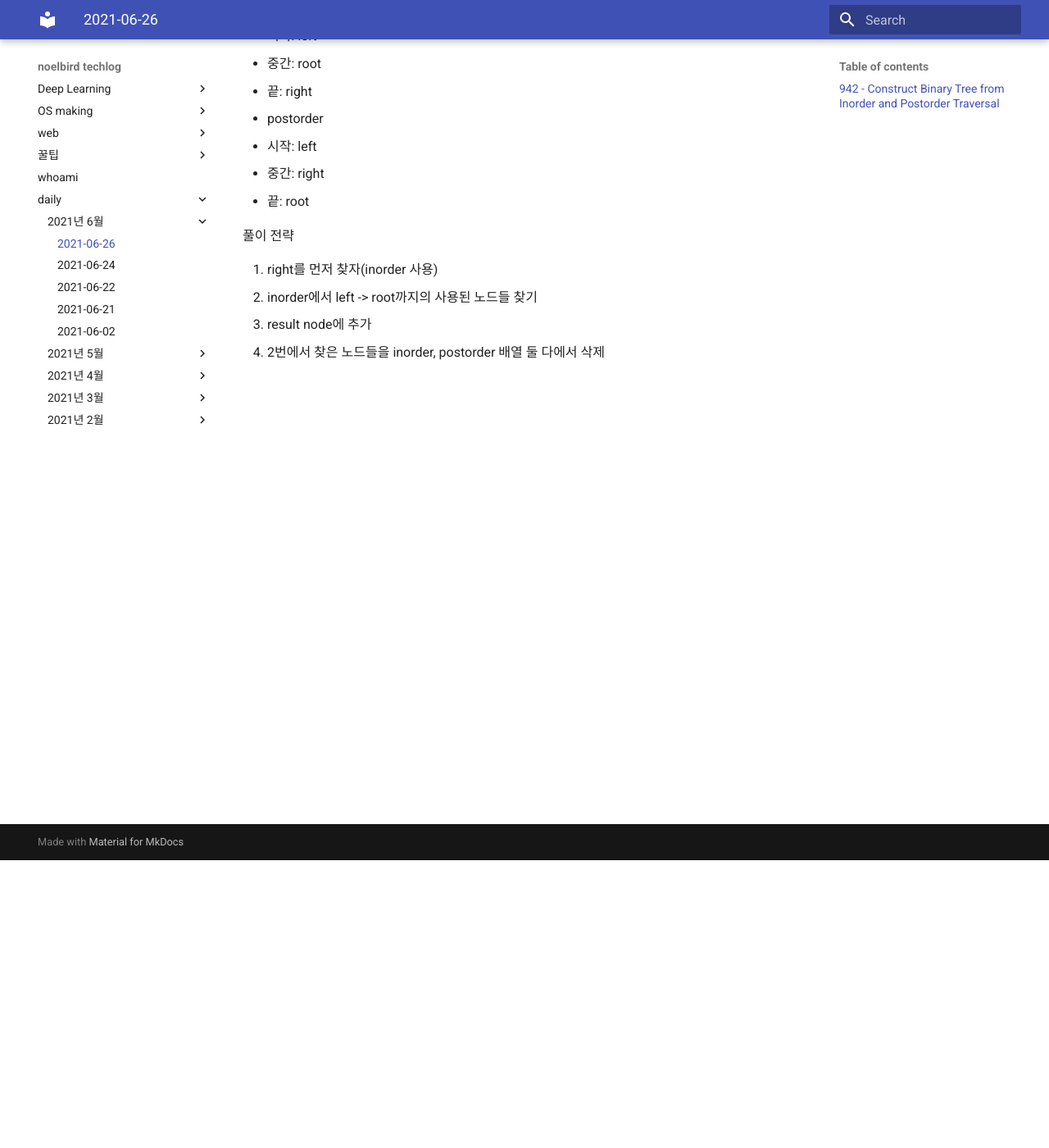
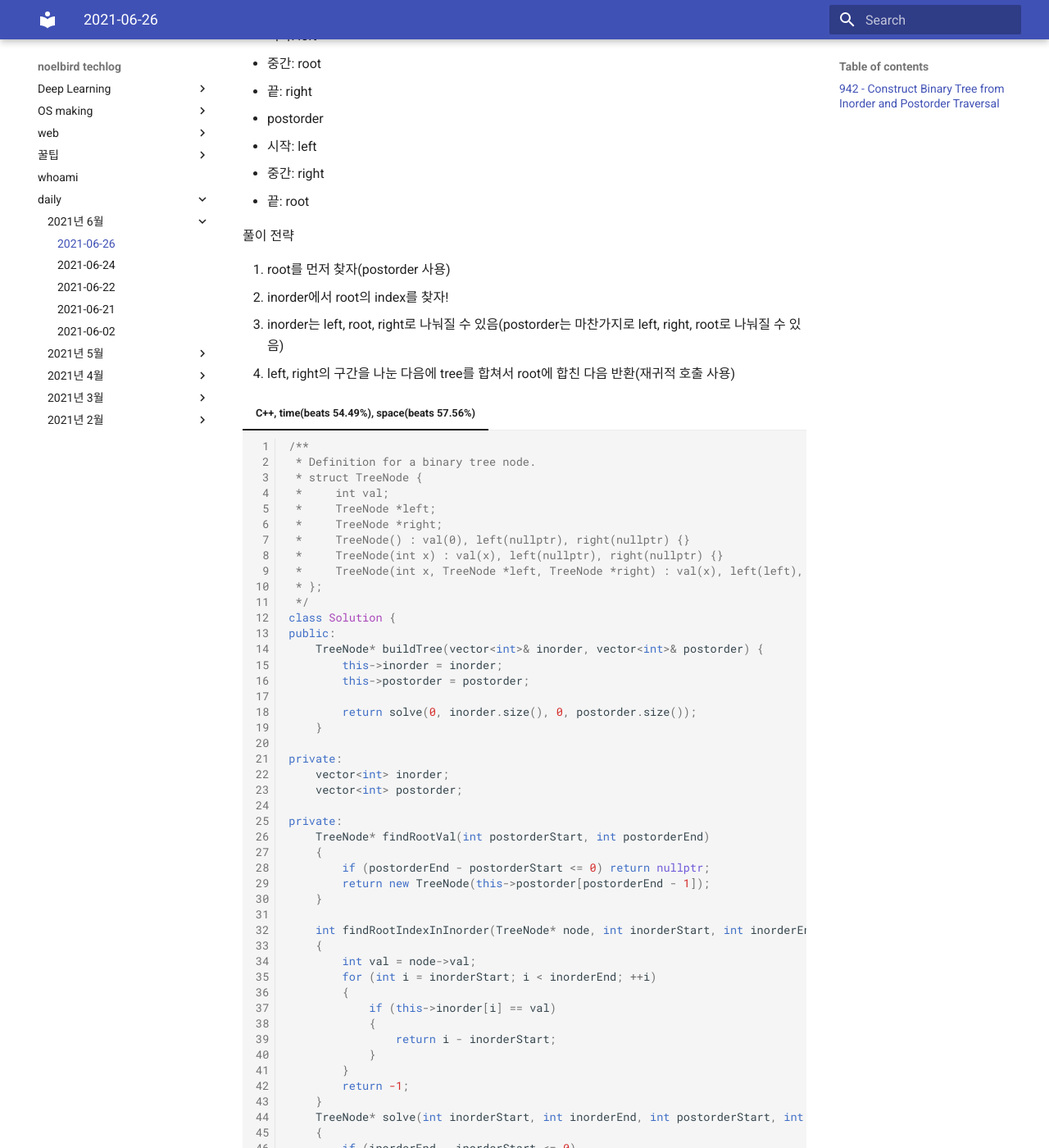
Before and after one commit to NoelBird/noelbird.github.io, an MkDocs documentation site: the page built from docs/daily/2021-06-26.md, in a window 1280 px wide and 1400 px high, scrolled down 351 px. Shown: the whole window at 82% size. Built offline with MkDocs 1.6.1 and Material for MkDocs 9.7.7, drawn with Linux system fonts in a browser that asks for light colours; nearby versions of some CDN libraries; some of the changed text lies outside the part shown.

Commit message:
solve leet code 942

````diff
--- a/docs/daily/2021-06-26.md
+++ b/docs/daily/2021-06-26.md
@@ -25,7 +25,83 @@
 
 풀이 전략
 
-1. right를 먼저 찾자(inorder 사용)
-2. inorder에서 left -> root까지의 사용된 노드들 찾기
-3. result node에 추가
-4. 2번에서 찾은 노드들을 inorder, postorder 배열 둘 다에서 삭제
+1. root를 먼저 찾자(postorder 사용)
+2. inorder에서 root의 index를 찾자!
+3. inorder는 left, root, right로 나눠질 수 있음(postorder는 마찬가지로 left, right, root로 나눠질 수 있음)
+4. left, right의 구간을 나눈 다음에 tree를 합쳐서 root에 합친 다음 반환(재귀적 호출 사용)
+
+
+
+
+
+=== "C++, time(beats 54.49%), space(beats 57.56%)"
+
+    ```c++
+    /**
+     * Definition for a binary tree node.
+     * struct TreeNode {
+     *     int val;
+     *     TreeNode *left;
+     *     TreeNode *right;
+     *     TreeNode() : val(0), left(nullptr), right(nullptr) {}
+     *     TreeNode(int x) : val(x), left(nullptr), right(nullptr) {}
+     *     TreeNode(int x, TreeNode *left, TreeNode *right) : val(x), left(left), right(right) {}
+     * };
+     */
+    class Solution {
+    public:
+        TreeNode* buildTree(vector<int>& inorder, vector<int>& postorder) {
+            this->inorder = inorder;
+            this->postorder = postorder;
+
+            return solve(0, inorder.size(), 0, postorder.size());
+        }
+
+    private:
+        vector<int> inorder;
+        vector<int> postorder;
+
+    private:
+        TreeNode* findRootVal(int postorderStart, int postorderEnd)
+        {
+            if (postorderEnd - postorderStart <= 0) return nullptr;
+            return new TreeNode(this->postorder[postorderEnd - 1]);
+        }
+
+        int findRootIndexInInorder(TreeNode* node, int inorderStart, int inorderEnd)
+        {
+            int val = node->val;
+            for (int i = inorderStart; i < inorderEnd; ++i)
+            {
+                if (this->inorder[i] == val)
+                {
+                    return i - inorderStart;
+                }
+            }
+            return -1;
+        }
+        TreeNode* solve(int inorderStart, int inorderEnd, int postorderStart, int postorderEnd)
+        {
+            if (inorderEnd - inorderStart <= 0)
+            {
+                return nullptr;
+            }
+
+            TreeNode* root = findRootVal(postorderStart, postorderEnd);
+            if (!root) return nullptr;
+
+            int rootIndexDeltaFromStart = findRootIndexInInorder(root, inorderStart, inorderEnd);
+            if (rootIndexDeltaFromStart == -1) return nullptr;
+
+            TreeNode* left = solve(inorderStart, inorderStart + rootIndexDeltaFromStart,
+                postorderStart, postorderStart + rootIndexDeltaFromStart);
+            if (left) root->left = left;
+
+            TreeNode* right = solve(inorderStart + rootIndexDeltaFromStart + 1, inorderEnd,
+                postorderStart + rootIndexDeltaFromStart, postorderEnd - 1);
+            if (right) root->right = right;
+
+            return root;
+        }
+    };
+    ```
````
